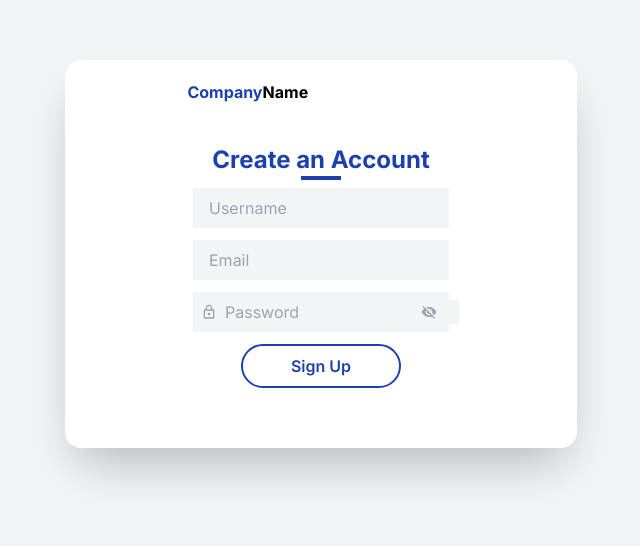
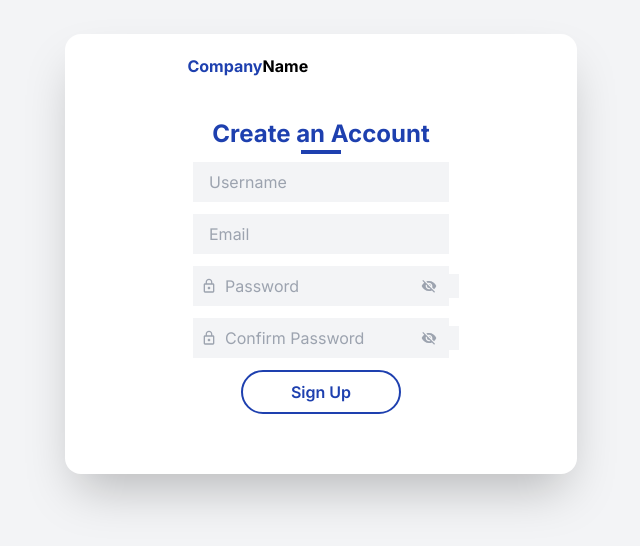
Before and after one commit to marinacavar/Upravljanje-zadacima, a Next.js app in the folder frontend/: page /auth/sign-up in a window 1280 px wide. Shown: the part 146-692 px from the top of the page, without its empty margins (319-959 px from the left). Built offline with nearby package versions, Linux system fonts and the light colour scheme.

Commit message:
validation finished

```diff
--- a/frontend/src/app/auth/sign-up/page.js
+++ b/frontend/src/app/auth/sign-up/page.js
@@ -18,12 +18,14 @@ const schema = yup.object().shape({
     password: yup
         .string()
         .min(8, 'Password must be at least 8 characters long')
-    .required('Password is required')
+        .required('Password is required'),
+    confirmPassword: yup.string()
+        .oneOf([yup.ref('password'), null], 'Passwords must match')
 });
 
 const SignUp = () => {
     const router = useRouter();
-    const { register, handleSubmit,formState: { errors, dirtyFields, isValid } } = useForm({
+    const { register, handleSubmit, formState: { errors, dirtyFields, isValid } } = useForm({
         resolver: yupResolver(schema),
         mode: 'onChange'
     });
@@ -33,9 +35,15 @@ const SignUp = () => {
     }, [isValid]);
 
     const [showPassword, setShowPassword] = useState(false);
+    const [showConfirmPassword, setShowConfirmPassword] = useState(false);
+    const [errorMessage, setErrorMessage] = useState('');
 
     const togglePasswordVisibility = () => {
         setShowPassword(!showPassword);
+    };
+
+    const toggleConfirmPasswordVisibility = () => {
+        setShowConfirmPassword(!showConfirmPassword);
     };
 
     const submitForm = async (data) => {
@@ -48,10 +56,11 @@ const SignUp = () => {
         } catch (error) {
             console.error("signup error", error.response.data);
             if (error.response.status === 400 && error.response.data.message === "User with this email already exists") {
-                alert('Korisnik s tom email adresom već postoji!');
+                setErrorMessage('User with this email already exists!');
+            } else if (error.response.status === 400 && error.response.data.message === "User with this username already exists") {
+                setErrorMessage('User with this username already exists!');
             } else {
-                // Handle other error cases
-                alert('Error occurred while registering. Please try again later.');
+                setErrorMessage('Error occurred while registering. Please try again later.');
             }
         }
     };
@@ -75,15 +84,11 @@ const SignUp = () => {
                                 </div>
                                 <p className='error-message'>{dirtyFields.username && errors.username?.message}</p>
 
-
-
                                 <div className="bg-gray-100 w-full lg:w-64 p-2 flex items-center mb-3">
                                     <FaRegEnvelope className="text-gray-400 mr-2" />
-                                    <input type="email" name="email" placeholder="Email" className="bg-gray-100 w-full lg:w-64"  {...register("email")} />
+                                    <input type="email" name="email" placeholder="Email" className="bg-gray-100 w-full lg:w-64" {...register("email")} />
                                 </div>
                                 <p className="error-message">{dirtyFields.email && errors.email?.message}</p>
-
-
 
                                 <div className="bg-gray-100 w-full lg:w-64 p-2 flex items-center mb-3 relative">
                                     <div className="text-gray-400 mr-2">
@@ -95,9 +100,7 @@ const SignUp = () => {
                                         placeholder="Password"
                                         className="bg-gray-100 w-full lg:w-64 "
                                         {...register("password")}
-
                                     />
-
                                     <div className="absolute inset-y-0 right-0 pr-3 flex items-center">
                                         {showPassword ? (
                                             <MdVisibility
@@ -114,6 +117,34 @@ const SignUp = () => {
                                 </div>
                                 <p className='error-message'>{dirtyFields.password && errors.password?.message}</p>
 
+                                <div className="bg-gray-100 w-full lg:w-64 p-2 flex items-center mb-3 relative">
+                                    <div className="text-gray-400 mr-2">
+                                        <MdLockOutline />
+                                    </div>
+                                    <input
+                                        type={showConfirmPassword ? 'text' : 'password'}
+                                        name="confirmPassword"
+                                        placeholder="Confirm Password"
+                                        className="bg-gray-100 w-full lg:w-64 "
+                                        {...register("confirmPassword")}
+                                    />
+                                    <div className="absolute inset-y-0 right-0 pr-3 flex items-center">
+                                        {showConfirmPassword ? (
+                                            <MdVisibility
+                                                className="text-gray-400 cursor-pointer"
+                                                onClick={toggleConfirmPasswordVisibility}
+                                            />
+                                        ) : (
+                                            <MdVisibilityOff
+                                                className="text-gray-400 cursor-pointer"
+                                                onClick={toggleConfirmPasswordVisibility}
+                                            />
+                                        )}
+                                    </div>
+                                </div>
+                                <p className='error-message'>{dirtyFields.confirmPassword && errors.confirmPassword?.message}</p>
+
+                                {errorMessage && <p className="text-red-500">{errorMessage}</p>}
 
                                 <button type="submit" className="border-2 border-blue-800 text-blue-800 px-12 py-2 rounded-full inline-block font-semibold hover:bg-blue-800 hover:text-white">Sign Up</button>
                             </form>
--- a/frontend/src/app/page.js
+++ b/frontend/src/app/page.js
@@ -6,9 +6,8 @@ import { MdLockOutline, MdVisibility, MdVisibilityOff } from 'react-icons/md';
 import { useForm } from 'react-hook-form';
 import { yupResolver } from '@hookform/resolvers/yup';
 import * as yup from 'yup';
+import axios from 'axios';
 
-
-import axios from 'axios';
 const schema = yup.object().shape({
   email: yup
     .string()
@@ -25,7 +24,6 @@ const Home = () => {
   const { register, handleSubmit, formState: { errors, dirtyFields, isValid } } = useForm({
     resolver: yupResolver(schema),
     mode: 'onChange',
-
   });
 
   useEffect(() => {
@@ -33,6 +31,7 @@ const Home = () => {
   }, [isValid]);
 
   const [showPassword, setShowPassword] = useState(false);
+  const [errorMessage, setErrorMessage] = useState('');
 
   const togglePasswordVisibility = () => {
     setShowPassword(!showPassword);
@@ -52,16 +51,13 @@ const Home = () => {
       }
     } catch (error) {
       console.error("login error", error.response.data);
+      setErrorMessage(error.response.data.message); // Set error message from backend
     }
   };
 
-
-
   const goToSignUp = () => {
     router.push('/auth/sign-up');
-  }
-
-
+  };
 
   return (
     <div className="flex flex-col justify-center min-h-screen py-2 bg-gray-100">
@@ -80,8 +76,7 @@ const Home = () => {
                   <FaRegEnvelope className="text-gray-400 mr-2"/>
                   <input type="email" name="email" placeholder="Email" className="bg-gray-100 w-full lg:w-64 " {...register("email")} />
                 </div>
-                  <p className='error-message'>{dirtyFields.email && errors.email?.message}</p>
-
+                {dirtyFields.email && <p className='error-message'>{errors.email?.message}</p>} {/* Display error message for email field */}
 
                 <div className="bg-gray-100 w-full lg:w-64 p-2 flex items-center mb-3 relative" >
                   <div className="text-gray-400 mr-2">
@@ -109,7 +104,7 @@ const Home = () => {
                     )}
                   </div>
                 </div>
-                <p className='error-message'>{dirtyFields.password && errors.password?.message}</p>
+                {dirtyFields.password && <p className='error-message'>{errors.password?.message}</p>} {/* Display error message for password field */}
 
                 <div className="flex justify-between w-full lg:w-64 mb-5 ">
                   <label className="flex items-center text-xs">
@@ -118,6 +113,7 @@ const Home = () => {
                   </label>
                   <a href="#" className="text-xs">Forgot Password?</a>
                 </div>
+                {errorMessage && <p className='error-message'>{errorMessage}</p>} {/* Display error message */}
                 <button className="border-2 border-blue-800 text-blue-800 rounded-full px-12 py-2 inline-block font-semibold hover:bg-blue-800 hover:text-white" >Sign In </button>
               </form>
             </div>
@@ -133,8 +129,6 @@ const Home = () => {
         </div>
       </main>
     </div>
-
-
   );
 }
 
```
Also changed, not shown: 1 other file (tests, documents, lock files or other folders). Lines whose indentation alone changed are shown as unchanged.
